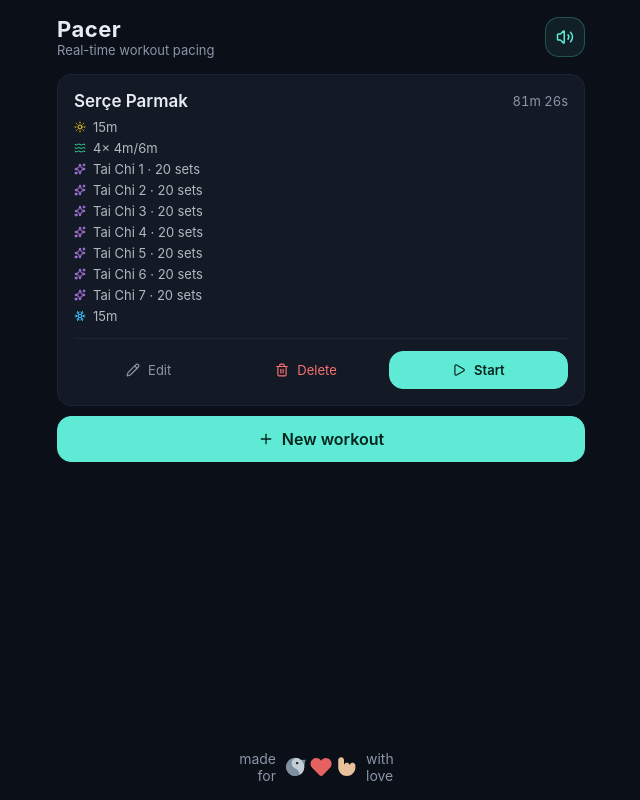
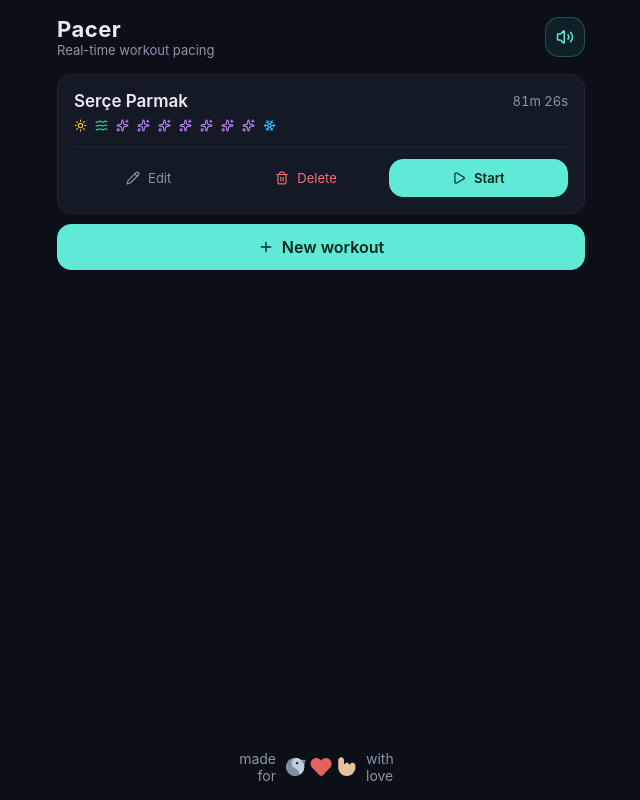
Before and after one commit to wunnle/Pacer, a React (Vite) app: page / in a window 1280 px wide. Shown: the whole page, without its empty margins (319-959 px from the left). Built offline with nearby package versions, Linux system fonts and the light colour scheme.

Commit message:
Simplify workout cards: icons only, no text summaries

```diff
--- a/src/components/Home.tsx
+++ b/src/components/Home.tsx
@@ -1,6 +1,6 @@
 import { useState } from 'react';
 import { Pencil, Play, Plus, Snowflake, Sparkles, Sun, Trash2, Volume2, VolumeX, Waves } from 'lucide-react';
-import type { Exercise, ExerciseType, Workout } from '../types';
+import type { ExerciseType, Workout } from '../types';
 import { workoutTotalSeconds } from '../types';
 import { deleteWorkout } from '../lib/storage';
 import { formatDuration } from '../lib/format';
@@ -20,17 +20,6 @@ const exerciseColorMap: Record<ExerciseType, string> = {
   cooldown: '#38bdf8',
 };
 
-function exerciseSummary(ex: Exercise): string {
-  switch (ex.type) {
-    case 'warmup':
-    case 'cooldown':
-      return formatDuration(ex.duration);
-    case 'fastslow':
-      return `${ex.repeats}× ${formatDuration(ex.fastDuration)}/${formatDuration(ex.slowDuration)}`;
-    case 'taichi':
-      return `${ex.name} · ${ex.sets} sets`;
-  }
-}
 
 interface Props {
   workouts: Workout[];
@@ -91,8 +80,7 @@ export function Home({ workouts, onChange, onNew, onEdit, onStart }: Props) {
                   const Icon = exerciseIconMap[ex.type];
                   return (
                     <div key={ex.id} className="workout-block" style={{ '--block-color': exerciseColorMap[ex.type] } as React.CSSProperties}>
-                      <Icon size={12} />
-                      <span>{exerciseSummary(ex)}</span>
+                      <Icon size={13} />
                     </div>
                   );
                 })}
--- a/src/styles.css
+++ b/src/styles.css
@@ -161,19 +161,15 @@ button.toggle.on {
 
 .workout-blocks {
   display: flex;
-  flex-direction: column;
-  gap: 5px;
+  flex-direction: row;
+  gap: 8px;
   margin-bottom: 14px;
 }
 .workout-block {
   display: flex;
   align-items: center;
-  gap: 7px;
-  font-size: 13px;
-  color: var(--muted);
 }
-.workout-block svg { color: var(--block-color); flex-shrink: 0; }
-.workout-block span { color: var(--text); opacity: 0.75; }
+.workout-block svg { color: var(--block-color); }
 
 .workout-card-actions {
   display: grid;
```
